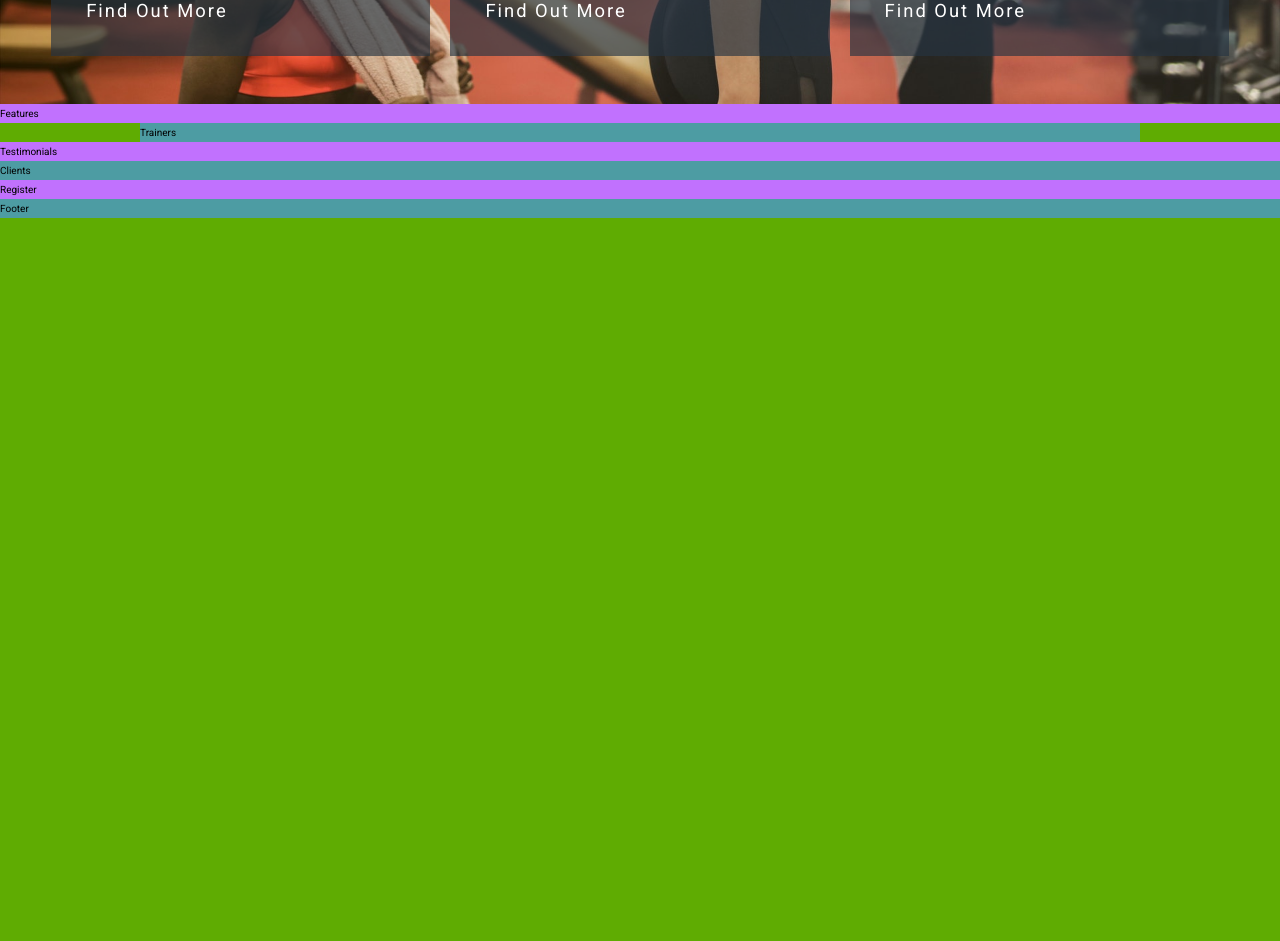
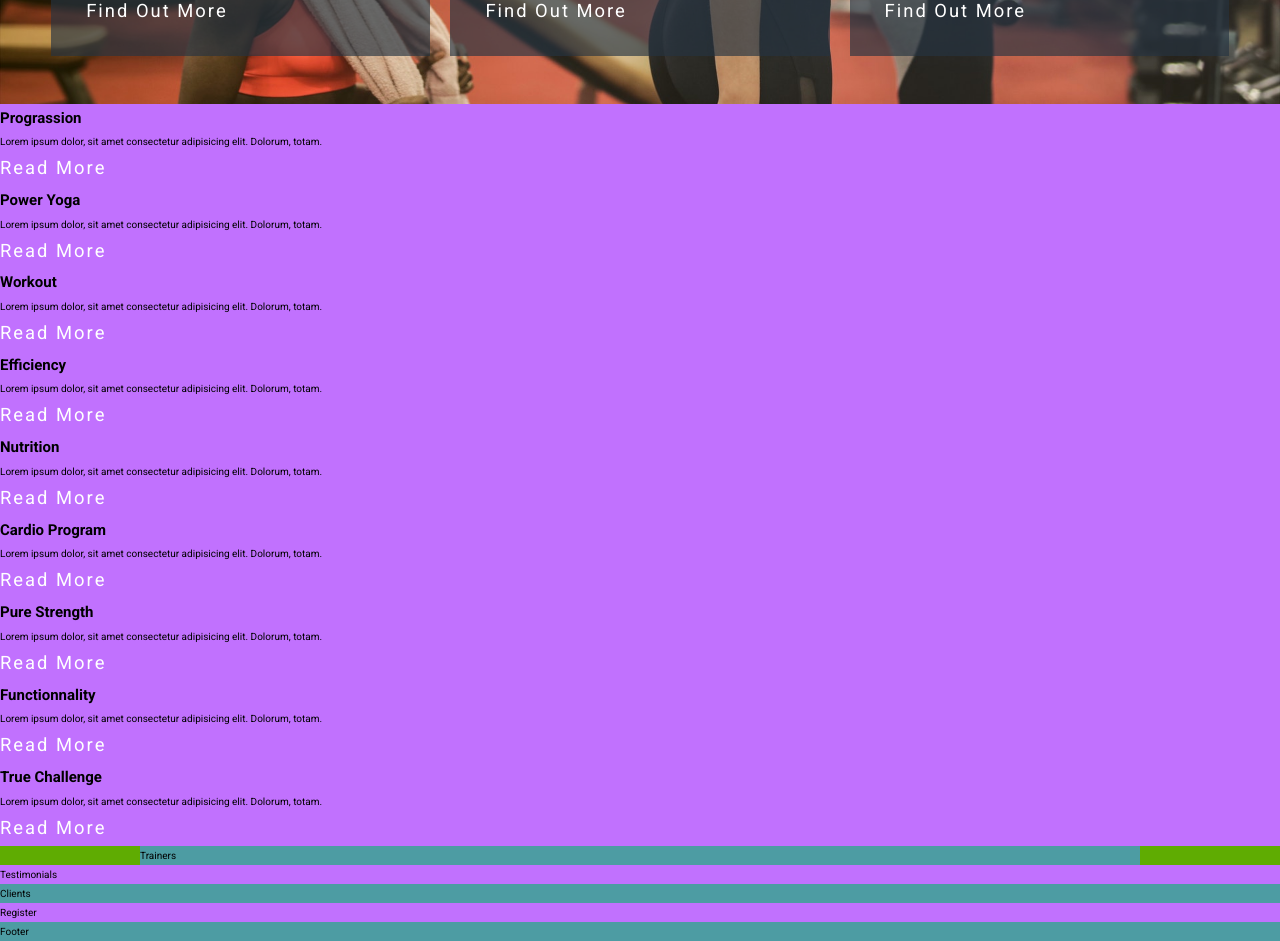
Before and after one commit to joepasss/sass_study, a React (Create React App) app in the folder gym/: page / in a window 1280 px wide. Shown: the part 1260-2201 px from the top of the page. Before the commit the page ends 1478 px from the top, so only its background shows below. Built offline with nearby package versions, Linux system fonts and the light colour scheme.

Commit message:
features section markup

```diff
--- a/gym/src/sections/features/Features.tsx
+++ b/gym/src/sections/features/Features.tsx
@@ -1,5 +1,36 @@
 import { FC } from 'react';
 
 export const Features: FC = () => {
-  return <section className='features'>Features</section>;
+  const titles: string[] = [
+    'Prograssion',
+    'Power Yoga',
+    'Workout',
+    'Efficiency',
+    'Nutrition',
+    'Cardio Program',
+    'Pure Strength',
+    'Functionnality',
+    'True Challenge',
+  ];
+
+  return (
+    <section className='features'>
+      {titles.map((item: string) => (
+        <div className='features__content'>
+          <h2 className='features__content--title'>{item}</h2>
+          <p className='features__content--para'>
+            Lorem ipsum dolor, sit amet consectetur adipisicing elit. Dolorum,
+            totam.
+          </p>
+          <a href='#!' className='features__content--link'>
+            Read More
+            <span></span>
+            <span></span>
+            <span></span>
+            <span></span>
+          </a>
+        </div>
+      ))}
+    </section>
+  );
 };
```
